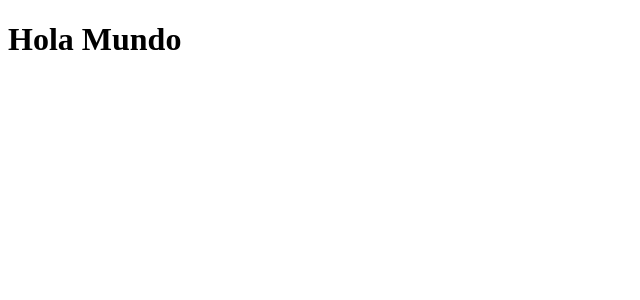
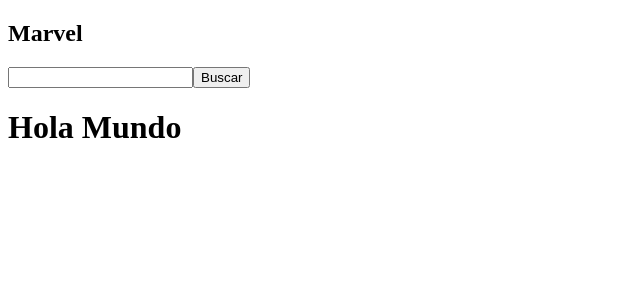
Before and after one commit to EzequielMenendez/D-DWikiFan, a Next.js app in the folder marvel-next/: page / in a window 1280 px wide. Shown: the top 300 px of the page, without its empty margins (0-640 px from the left). Built offline with nearby package versions, Linux system fonts and the light colour scheme.

Commit message:
add basic navbar

```diff
--- a/marvel-next/src/app/layout.js
+++ b/marvel-next/src/app/layout.js
@@ -1,3 +1,4 @@
+import Navbar from '@/components/NavBar'
 import './globals.css'
 
 export const metadata = {
@@ -8,7 +9,10 @@ export const metadata = {
 export default function RootLayout({ children }) {
   return (
     <html lang="en">
-      <body>{children}</body>
+      <body>
+        <Navbar />
+        {children}
+      </body>
     </html>
   )
 }
--- /dev/null
+++ b/marvel-next/src/components/NavBar.jsx
@@ -0,0 +1,9 @@
+export default function Navbar() {
+    return (
+      <nav>
+        <h1>Marvel</h1>
+        <input type="text" />
+        <button>Buscar</button>
+      </nav>
+    )
+}
```
